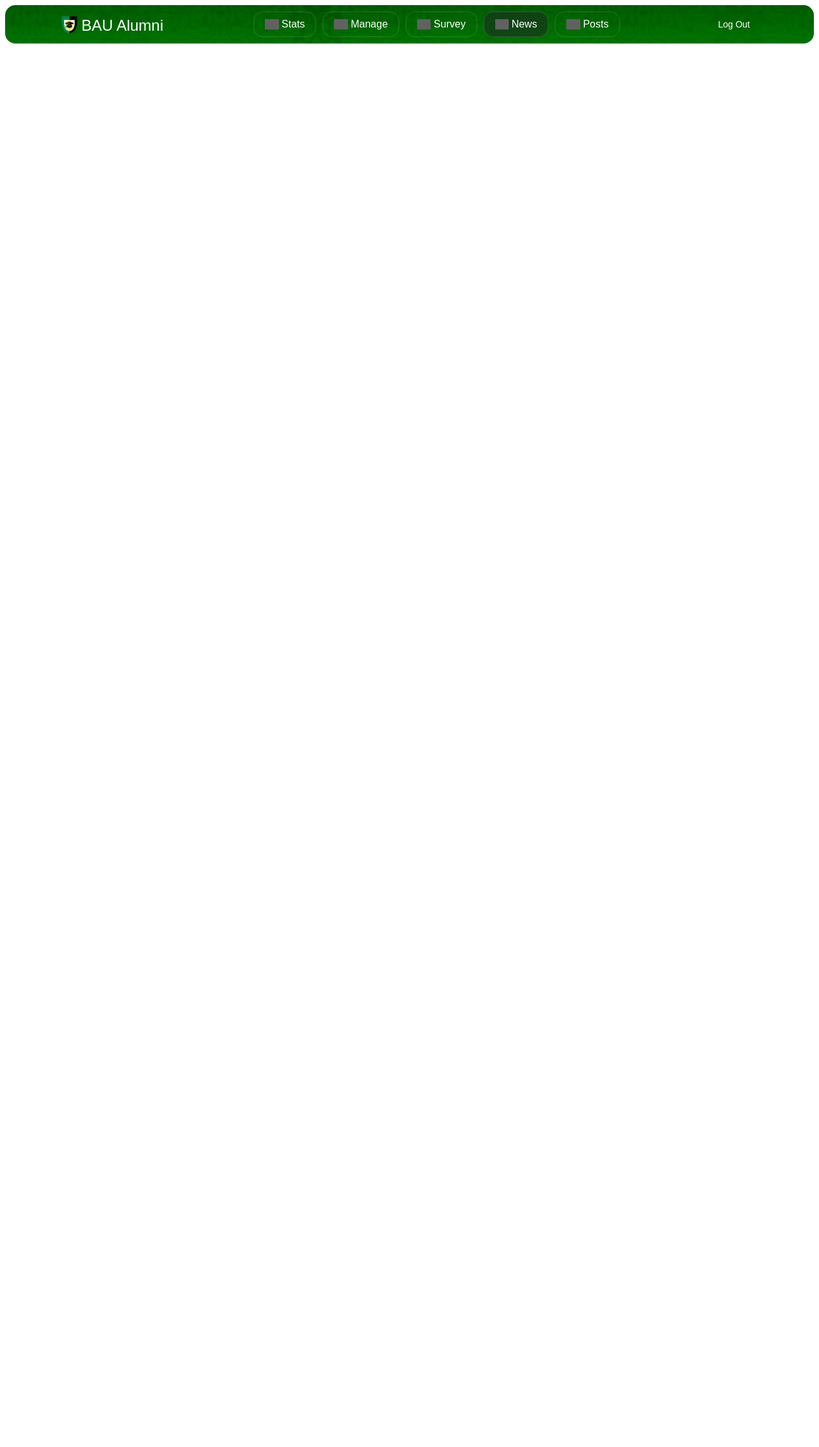
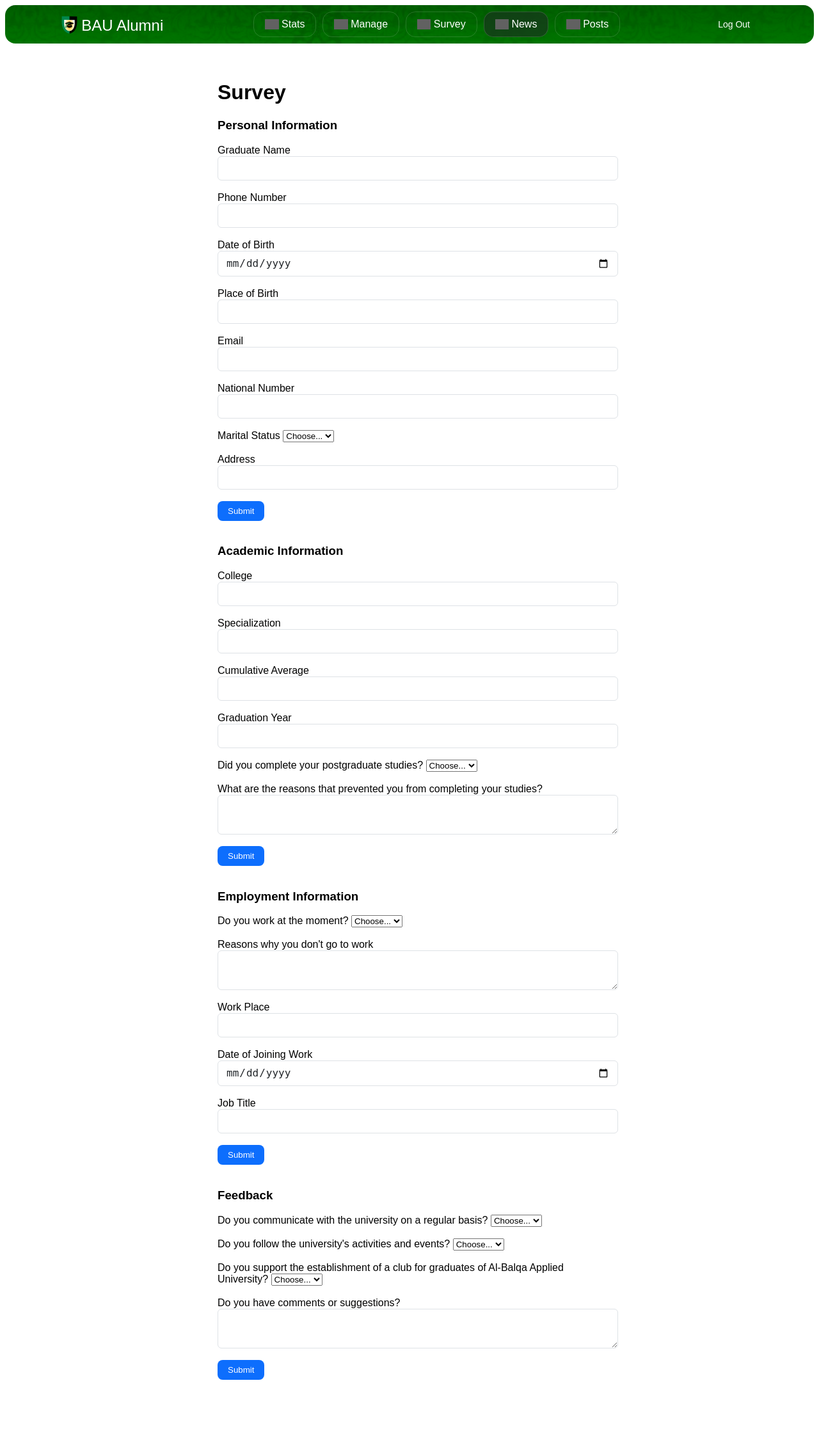
Before and after one commit to Zaid-Eid-02/AlumniBAU, a Flask app: template app/templates/alumni/news.jinja in a window 1280 px wide. Shown: the whole page at 64% size. Before the commit the page ends 68 px from the top, so only its background shows below. Run offline with Flask 3, Linux system fonts and the light colour scheme; the template is opened without the code that fills it, so the values that code supplies are empty; the visitor is signed in with stand-in values (Sample User, id 1); some libraries are stand-ins or nearby versions; grey boxes are pictures that could not be loaded.

Commit message:
experiment with forms

```diff
--- a/app/forms/survey/academic_information.py
+++ b/app/forms/survey/academic_information.py
@@ -4,4 +4,6 @@ from wtforms.validators import InputRequired, Length
 
 
 class AcademicInformationForm(FlaskForm):
-    full_name = StringField()
+    major = StringField(
+        render_kw={"disabled": True},
+    )
--- a/app/forms/survey/test.py
+++ /dev/null
@@ -1,4 +0,0 @@
-from wtforms import Form, StringField
-
-class TestForm(Form):
-    full_name = StringField()
--- a/app/templates/alumni/news.jinja
+++ b/app/templates/alumni/news.jinja
@@ -1,2 +1,97 @@
-{% extends "layout.jinja" %}
+{% extends "layout/layout.jinja" %}
 {% set highlight_tab = "news" %}
+{% block main %}
+<link href="/static/styles/survey.css" rel="stylesheet">
+<h1>Survey</h1>
+<h3>Personal Information</h3>
+<form>
+    <label for="name" class="form-label">Graduate Name</label>
+    <input type="text" class="form-control" id="name" required><br>
+    <label for="phone" class="form-label">Phone Number</label>
+    <input type="tel" class="form-control" id="phone" required><br>
+    <label for="dob" class="form-label">Date of Birth</label>
+    <input type="date" class="form-control" id="dob" required><br>
+    <label for="placeOfBirth" class="form-label">Place of Birth</label>
+    <input type="text" class="form-control" id="placeOfBirth" required><br>
+    <label for="email" class="form-label">Email</label>
+    <input type="email" class="form-control" id="email" required><br>
+    <label for="nationalNumber" class="form-label">National Number</label>
+    <input type="text" class="form-control" id="nationalNumber" required><br>
+    <label for="maritalStatus" class="form-label">Marital Status</label>
+    <select class="form-select" id="maritalStatus" required>
+        <option selected disabled value="">Choose...</option>
+        <option value="Single">Single</option>
+        <option value="Married">Married</option>
+        <option value="Divorced">Divorced</option>
+        <option value="Widowed">Widowed</option>
+    </select><br><br>
+    <label for="address" class="form-label">Address</label>
+    <input type="text" class="form-control" id="address" required><br>
+    <button type="submit" class="btn btn-primary">Submit</button>
+</form>
+<br>
+<h3>Academic Information</h3>
+<form>
+    <label for="college" class="form-label">College</label>
+    <input type="text" class="form-control" id="college" required><br>
+    <label for="specialization" class="form-label">Specialization</label>
+    <input type="text" class="form-control" id="specialization" required><br>
+    <label for="cumulativeAverage" class="form-label">Cumulative Average</label>
+    <input type="number" step="0.01" class="form-control" id="cumulativeAverage" required><br>
+    <label for="graduationYear" class="form-label">Graduation Year</label>
+    <input type="number" class="form-control" id="graduationYear" required><br>
+    <label for="postgraduateStudies" class="form-label">Did you complete your postgraduate studies?</label>
+    <select class="form-select" id="postgraduateStudies" required onchange="toggleReasonField()">
+        <option selected disabled value="">Choose...</option>
+        <option value="Yes">Yes</option>
+        <option value="No">No</option>
+    </select><br><br>
+    <label for="reason" class="form-label">What are the reasons that prevented you from completing your studies?</label>
+    <textarea class="form-control" id="reason"></textarea><br>
+    <button type="submit" class="btn btn-primary">Submit</button>
+</form>
+<br>
+<h3>Employment Information</h3>
+<form>
+    <label for="currentWorkStatus" class="form-label">Do you work at the moment?</label>
+    <select class="form-select" id="currentWorkStatus" required onchange="toggleJobFields()">
+        <option selected disabled value="">Choose...</option>
+        <option value="Yes">Yes</option>
+        <option value="No">No</option>
+    </select><br><br>
+    <label for="reasonNotWorking" class="form-label">Reasons why you don't go to work</label>
+    <textarea class="form-control" id="reasonNotWorking"></textarea><br>
+    <label for="workPlace" class="form-label">Work Place</label>
+    <input type="text" class="form-control" id="workPlace"><br>
+    <label for="dateOfJoining" class="form-label">Date of Joining Work</label>
+    <input type="date" class="form-control" id="dateOfJoining"><br>
+    <label for="jobTitle" class="form-label">Job Title</label>
+    <input type="text" class="form-control" id="jobTitle"><br>
+    <button type="submit" class="btn btn-primary">Submit</button>
+</form>
+<br>
+<h3>Feedback</h3>
+<form>
+    <label for="communication" class="form-label">Do you communicate with the university on a regular basis?</label>
+    <select class="form-select" id="communication" required>
+        <option selected disabled value="">Choose...</option>
+        <option value="Yes">Yes</option>
+        <option value="No">No</option>
+    </select><br><br>
+    <label for="followActivities" class="form-label">Do you follow the university's activities and events?</label>
+    <select class="form-select" id="followActivities" required>
+        <option selected disabled value="">Choose...</option>
+        <option value="Yes">Yes</option>
+        <option value="No">No</option>
+    </select><br><br>
+    <label for="supportClub" class="form-label">Do you support the establishment of a club for graduates of Al-Balqa Applied University?</label>
+    <select class="form-select" id="supportClub" required>
+        <option selected disabled value="">Choose...</option>
+        <option value="Yes">Yes</option>
+        <option value="No">No</option>
+    </select><br><br>
+    <label for="commentsSuggestions" class="form-label">Do you have comments or suggestions?</label>
+    <textarea class="form-control" id="commentsSuggestions"></textarea><br>
+    <button type="submit" class="btn btn-primary">Submit</button>
+</form>
+{% endblock %}
```
Also changed, not shown: app/routes/alumni/survey.py (+12 -2 lines).
